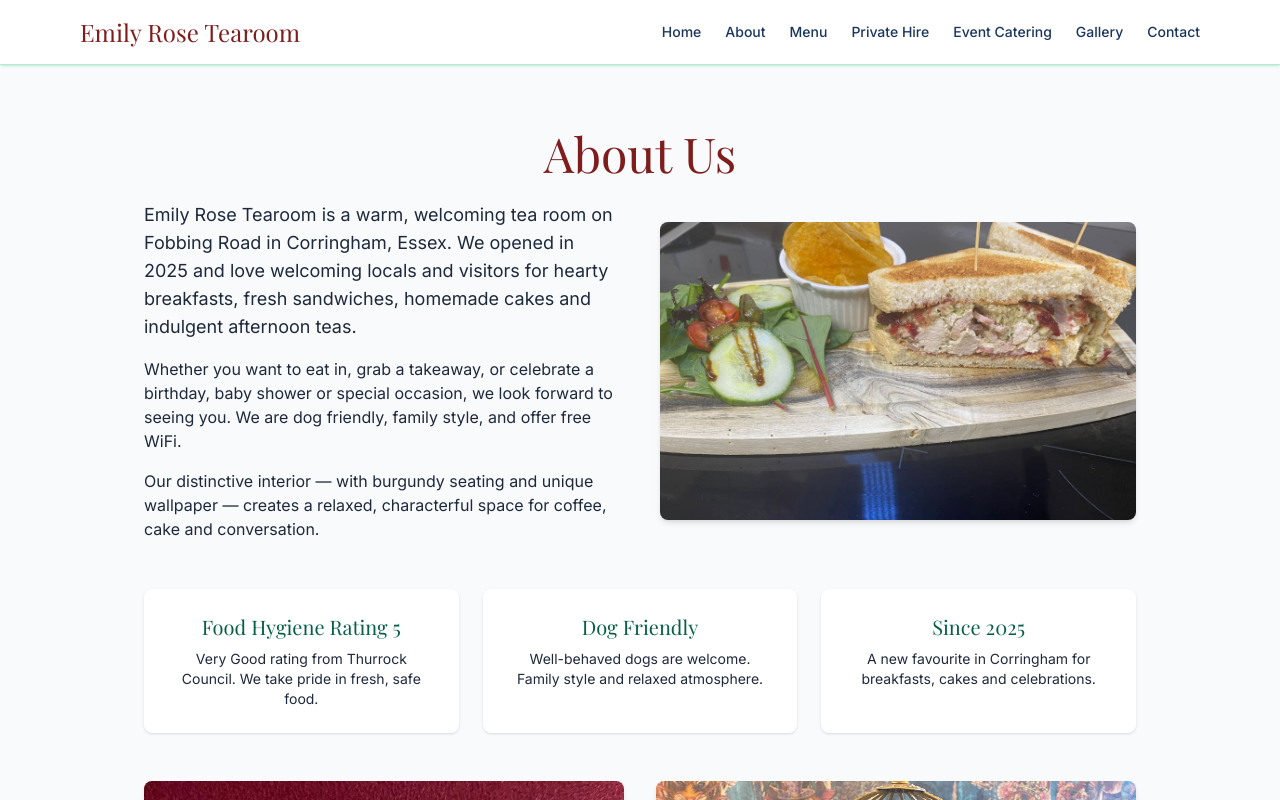
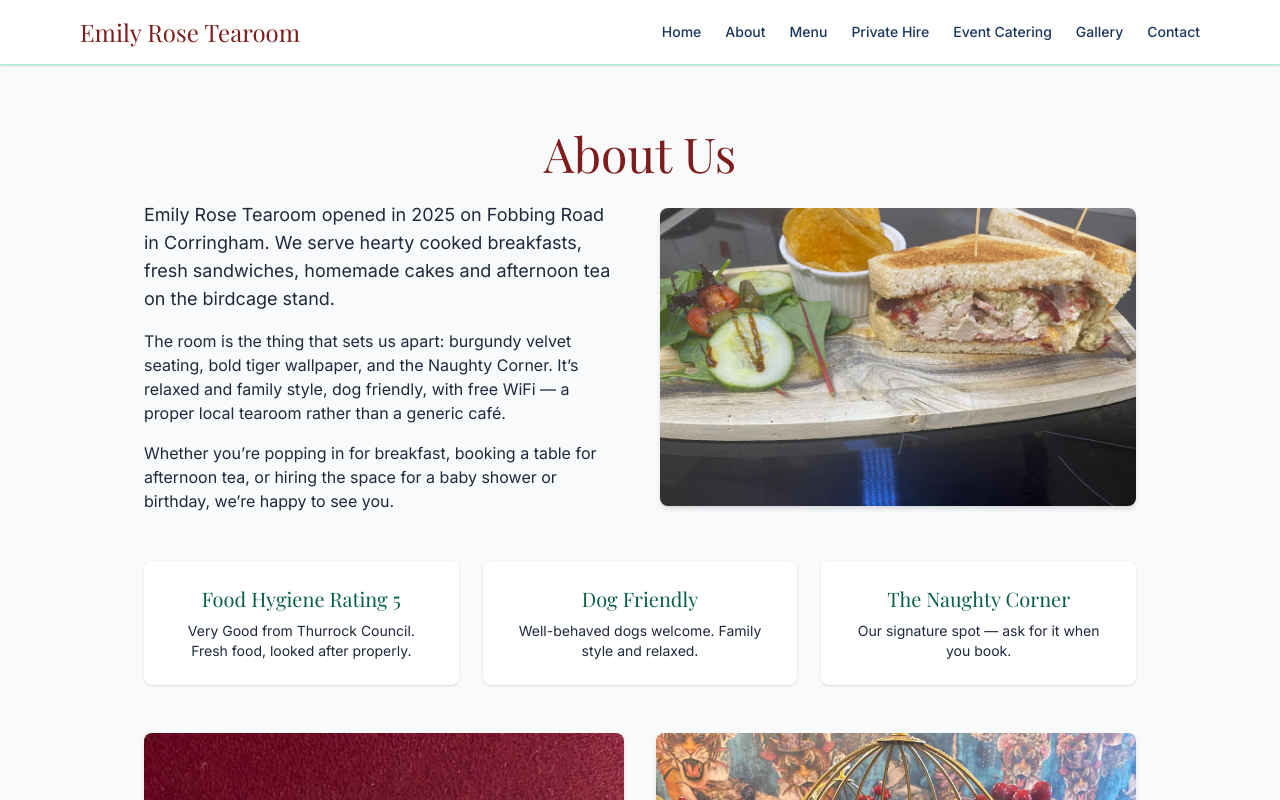
Before and after one commit to mcfearless75/emily-rose-tearoom, a Next.js app: page /about in a window 1280 px wide. Shown: the top 800 px of the page. Built offline with nearby package versions, Linux system fonts and the light colour scheme; a web font is replaced by a local one.

Commit message:
Mention Naughty Corner and distinctive interior on about page

```diff
--- a/src/app/about/page.tsx
+++ b/src/app/about/page.tsx
@@ -5,13 +5,13 @@
 export const metadata: Metadata = {
   title: "About",
   description:
-    "About Emily Rose Tearoom in Corringham, Essex. Warm welcoming tea room for breakfasts, cakes, afternoon teas and celebrations. Food Hygiene Rating 5.",
+    "About Emily Rose Tearoom in Corringham, Essex. Jewel-toned space with tiger wallpaper and the Naughty Corner. Breakfasts, cakes, afternoon teas and celebrations. Food Hygiene Rating 5.",
   keywords: [
     "Emily Rose Tearoom",
     "tea room Corringham",
+    "Naughty Corner",
     "cafe Essex",
     "afternoon tea Corringham",
-    "breakfast Corringham",
   ],
 };
 
@@ -23,18 +23,18 @@
       <div className="grid md:grid-cols-2 gap-10 items-center mb-12">
         <div>
           <p className="text-lg mb-4">
-            Emily Rose Tearoom is a warm, welcoming tea room on Fobbing Road in Corringham, Essex. We opened in 2025 and love welcoming locals and visitors for hearty breakfasts, fresh sandwiches, homemade cakes and indulgent afternoon teas.
+            Emily Rose Tearoom opened in 2025 on Fobbing Road in Corringham. We serve hearty cooked breakfasts, fresh sandwiches, homemade cakes and afternoon tea on the birdcage stand.
           </p>
           <p className="mb-4">
-            Whether you want to eat in, grab a takeaway, or celebrate a birthday, baby shower or special occasion, we look forward to seeing you. We are dog friendly, family style, and offer free WiFi.
+            The room is the thing that sets us apart: burgundy velvet seating, bold tiger wallpaper, and the Naughty Corner. It’s relaxed and family style, dog friendly, with free WiFi — a proper local tearoom rather than a generic café.
           </p>
           <p>
-            Our distinctive interior — with burgundy seating and unique wallpaper — creates a relaxed, characterful space for coffee, cake and conversation.
+            Whether you’re popping in for breakfast, booking a table for afternoon tea, or hiring the space for a baby shower or birthday, we’re happy to see you.
           </p>
         </div>
         <Image
           src="/images/FB_IMG_1792480327397.jpg"
-          alt="Interior of Emily Rose Tearoom with burgundy seating"
+          alt="Interior of Emily Rose Tearoom with burgundy seating and wallpaper"
           width={600}
           height={400}
           className="rounded-lg shadow-md w-full h-auto"
@@ -45,15 +45,15 @@
       <div className="grid md:grid-cols-3 gap-6 mb-12">
         <div className="bg-white p-6 rounded-lg shadow text-center">
           <h3 className="font-serif text-xl text-emerald mb-2">Food Hygiene Rating 5</h3>
-          <p className="text-sm">Very Good rating from Thurrock Council. We take pride in fresh, safe food.</p>
+          <p className="text-sm">Very Good from Thurrock Council. Fresh food, looked after properly.</p>
         </div>
         <div className="bg-white p-6 rounded-lg shadow text-center">
           <h3 className="font-serif text-xl text-emerald mb-2">Dog Friendly</h3>
-          <p className="text-sm">Well-behaved dogs are welcome. Family style and relaxed atmosphere.</p>
+          <p className="text-sm">Well-behaved dogs welcome. Family style and relaxed.</p>
         </div>
         <div className="bg-white p-6 rounded-lg shadow text-center">
-          <h3 className="font-serif text-xl text-emerald mb-2">Since 2025</h3>
-          <p className="text-sm">A new favourite in Corringham for breakfasts, cakes and celebrations.</p>
+          <h3 className="font-serif text-xl text-emerald mb-2">The Naughty Corner</h3>
+          <p className="text-sm">Our signature spot — ask for it when you book.</p>
         </div>
       </div>
 
```
